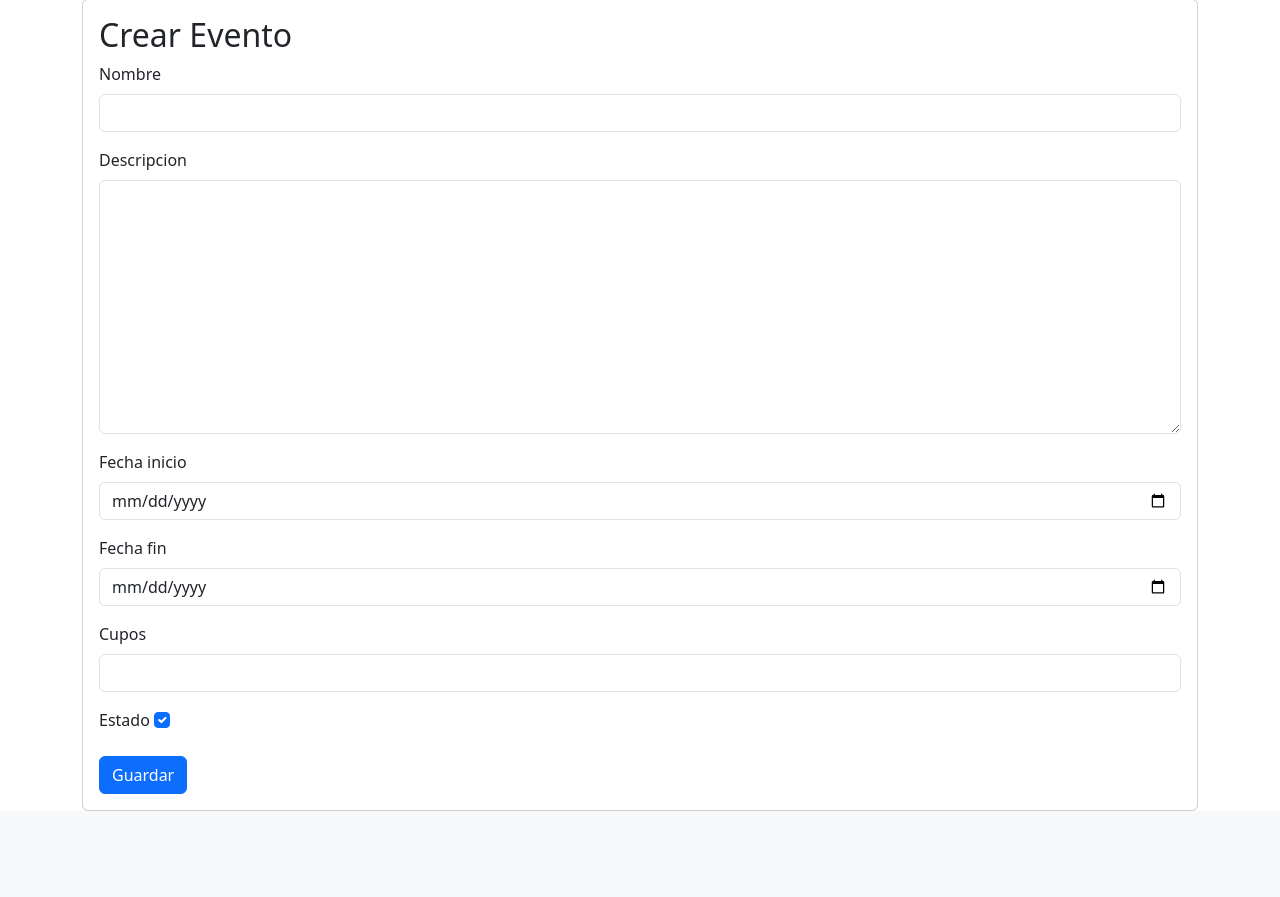
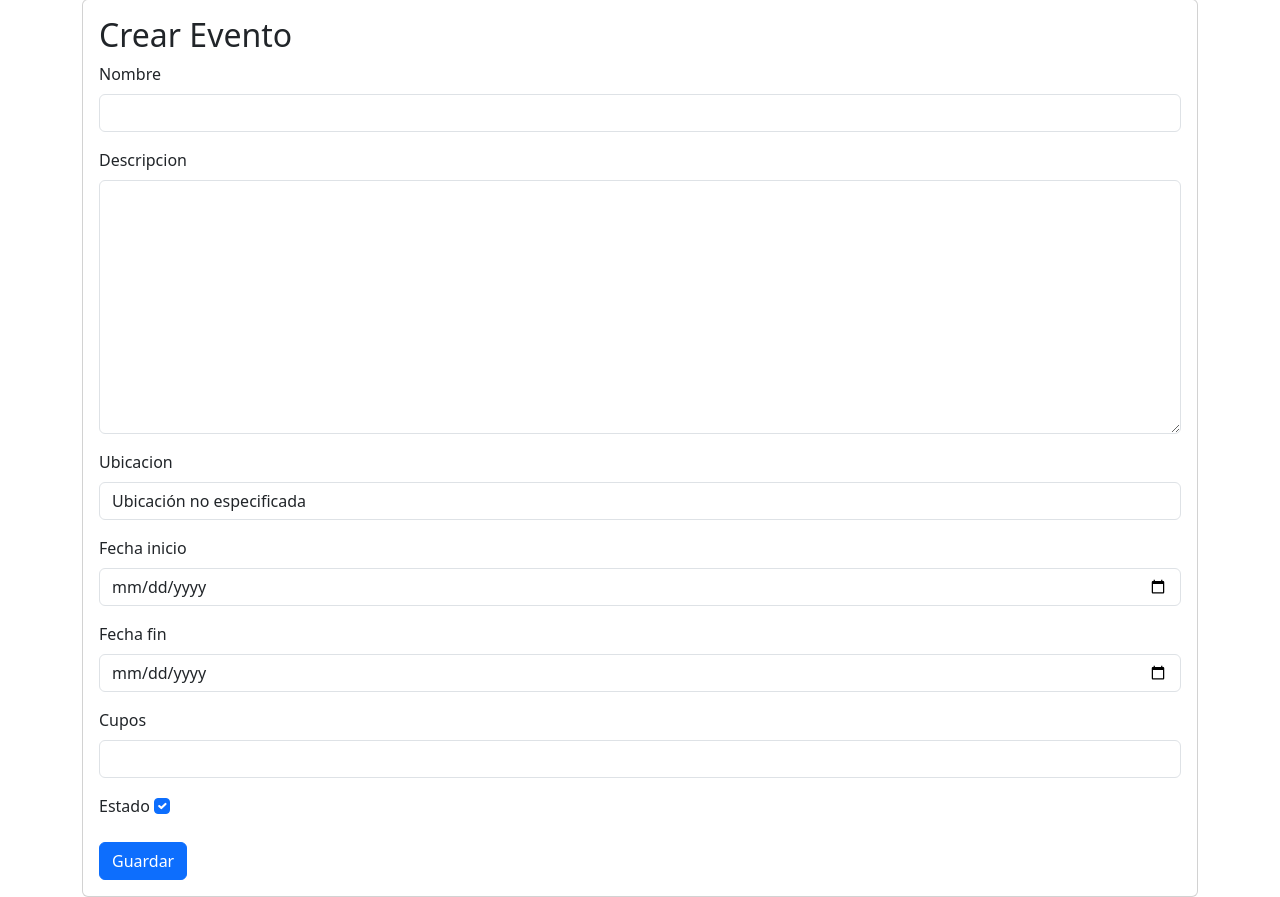
Before and after one commit to RonnyQuinde/Eventos, a Django app: page /evento/crear/ in a window 1280 px wide. Shown: the part 81-978 px from the top of the page. Before the commit the page ends 892 px from the top, so only its background shows below. Run offline with Django 5.2, Linux system fonts and the light colour scheme; the visitor is signed in with stand-in values (Sample User, id 1); some libraries are stand-ins or nearby versions.

Commit message:
Commit Final Proyecto

```diff
--- a/Eventos/forms.py
+++ b/Eventos/forms.py
@@ -35,9 +35,10 @@ class RegistroUsuarioForm(UserCreationForm):
 class EventoForm(BootstrapFormMixin, forms.ModelForm):
     class Meta:
         model = Eventos
-        fields = ['nombre', 'descripcion', 'fecha_inicio', 'fecha_fin', 'cupos', 'estado']
+        fields = ['nombre', 'descripcion', 'ubicacion', 'fecha_inicio', 'fecha_fin', 'cupos', 'estado']
 
         widgets = {
             'fecha_inicio': forms.DateInput(attrs={'type': 'date'}),
             'fecha_fin': forms.DateInput(attrs={'type': 'date'}),
+            'ubicacion': forms.TextInput(attrs={'placeholder': 'ubicacion'}),
         }
--- a/Eventos/models.py
+++ b/Eventos/models.py
@@ -11,6 +11,7 @@ class Usuario(AbstractUser):
 class Eventos(models.Model):
     nombre = models.CharField(max_length=150)
     descripcion = models.TextField()
+    ubicacion = models.CharField(max_length=255, default="Ubicación no especificada")
     fecha_inicio = models.DateField()
     fecha_fin = models.DateField()
     cupos = models.PositiveIntegerField()
--- a/templates/Eventos/lista_eventos.html
+++ b/templates/Eventos/lista_eventos.html
@@ -7,6 +7,7 @@
             <tr>
                 <th>Nombre</th>
                 <th>Descripción</th>
+                <th>Ubicación</th>
                 <th>Fecha Inicio</th>
                 <th>Fecha Fin</th>
                 <th>Cupos</th>
@@ -19,6 +20,7 @@
                 <tr>
                     <td>{{ evento.nombre }}</td>
                     <td>{{ evento.descripcion }}</td>
+                    <td>{{ evento.ubicacion }}</td>
                     <td>{{ evento.fecha_inicio }}</td>
                     <td>{{ evento.fecha_fin }}</td>
                     <td>{{ evento.cupos }}</td>
@@ -27,7 +29,7 @@
                 </tr>
             {% empty %}
                 <tr>
-                    <td colspan="7">No hay eventos disponibles.</td>
+                    <td colspan="8">No hay eventos disponibles.</td>
                 </tr>
             {% endfor %}
         </tbody>
```
Also changed, not shown: templates/Eventos/detalle_evento.html (+5 -4 lines), Eventos/migrations/0002_eventos_ubicacion.py (added).
